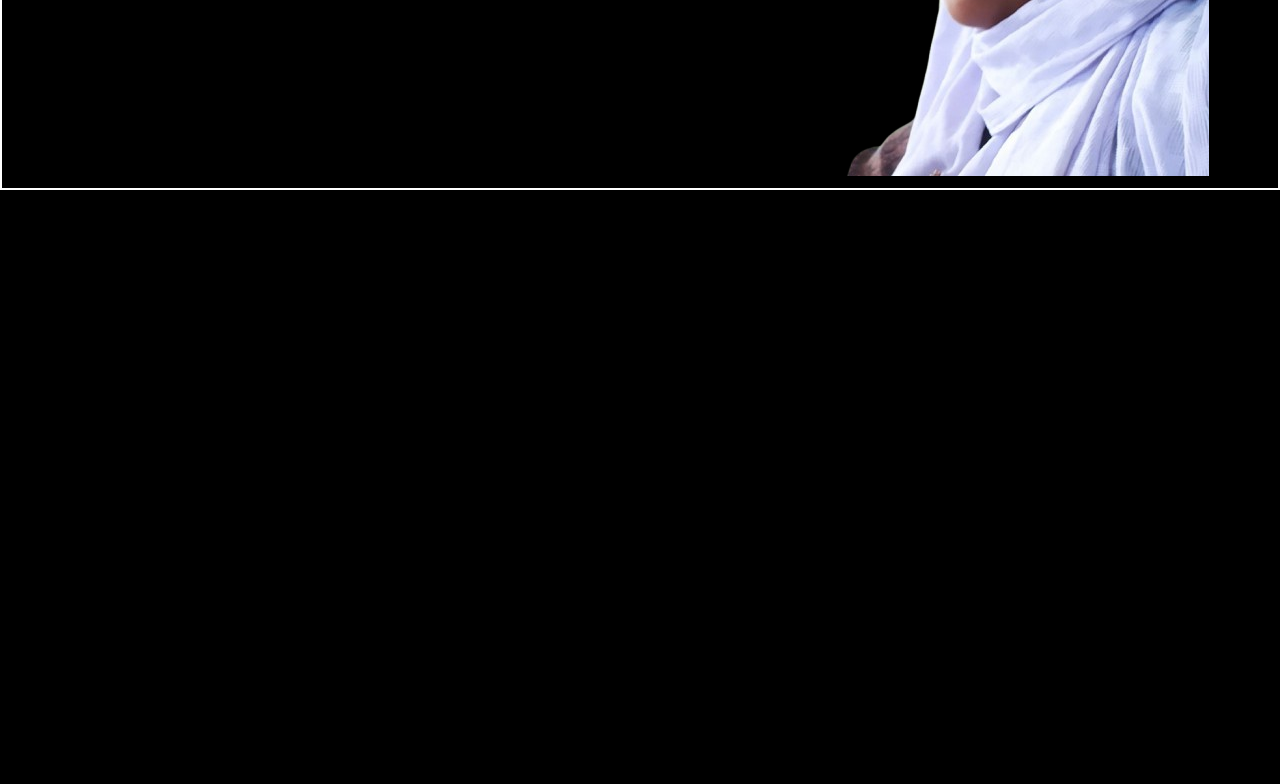
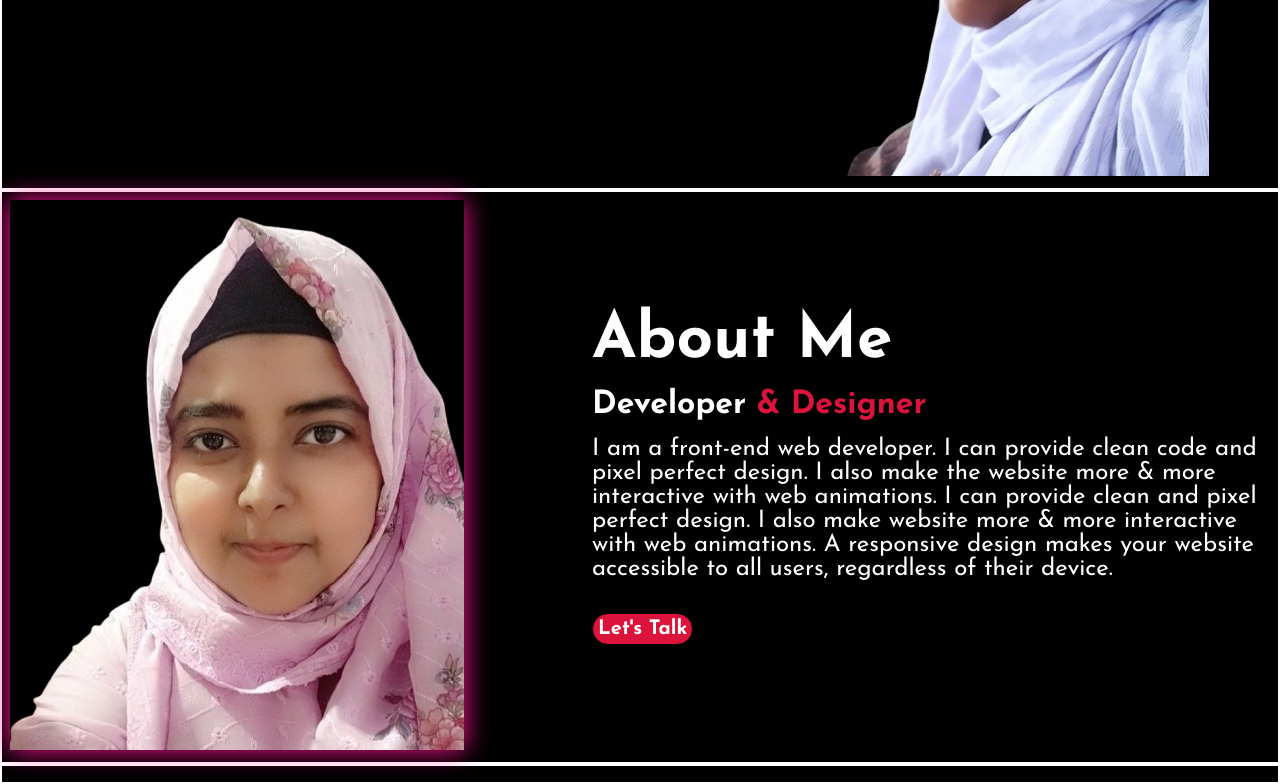
Before and after one commit to Nusrat-Jahan-Nodi/my-portfolio, a plain HTML site: page index.html in a window 1280 px wide. Shown: the part 483-1267 px from the top of the page. Before the commit the page ends 800 px from the top, so only its background shows below. Drawn offline with Linux system fonts and the light colour scheme.

Commit message:
third commit-completed about section

```diff
--- a/index.html
+++ b/index.html
@@ -58,6 +58,33 @@
                     </div>
                 </div>
          </section>
+
+         <!-- about section -->
+         <section id="about">
+                 <div class="container">
+                    <div class="about_img">
+                        <img class="img" src="images/nodi2.png" alt="about_img">
+                    </div>
+                    <div class="about_content">
+                        <h1>About Me</h1> <br>
+                        <h2>Developer <span>& Designer</span></h2> <br>
+                        <p>
+                            I am a front-end web developer. I can provide clean code and pixel perfect design. I also make the website more & more interactive with web animations. I can provide clean and pixel perfect design. I also make website more & more interactive with web animations. A responsive design makes your website accessible to all users, regardless of their device.
+                        </p> <br> <br>
+                        <div class="btn">
+                            <button class="talk_btn">Let's Talk</button>
+                        </div>
+                    </div>
+                 </div>
+         </section>
+
+         <!-- service section -->
+          <section id="service">
+             <div class="container">
+
+             </div>
+          </section>
+
      </main>
      <!-- Main End -->
 
--- a/style.css
+++ b/style.css
@@ -40,7 +40,7 @@ nav .container{
     color: crimson;
     font-weight:800;
     font-size: 1.5rem;
-    transition: 0.5s ease-in-out;
+    transition: 0.3s ease-in-out;
 }
 .nav_logo:hover{
     color: white;
@@ -55,7 +55,7 @@ nav .container{
     margin: 0.5rem;
     border-top: 1px solid transparent;
     border-bottom: 1px solid transparent;
-    transition: 0.5s ease-in-out;
+    transition: 0.3s ease-in-out;
 }
 .nav_links a:hover{
     color: crimson;
@@ -71,7 +71,7 @@ nav .container{
     background-color: crimson;
     padding: 15px;
     border-radius: 20px;
-    transition: 0.5s ease-in-out;
+    transition: 0.3s ease-in-out;
     cursor: pointer;
 }
 .subscribe_btn:hover{
@@ -132,7 +132,7 @@ input:hover{
     background-color: crimson;
     padding: 5px;
     /* border-radius: 25px; */
-    transition: 0.5s ease-in-out;
+    transition: 0.3s ease-in-out;
     cursor: pointer;
 }
 .start_btn:hover{
@@ -140,3 +140,61 @@ input:hover{
     color: crimson;
     box-shadow: 0 0 25px blue;
 }
+
+
+
+
+
+/* about */
+
+#about .container{
+    display: flex;
+    align-items: center;
+    gap: 8rem;
+}
+
+.img{
+    box-shadow: 0 0 25px deeppink;
+}
+
+.about_content h1{
+     font-size: 4rem;
+}
+.about_content h2{
+    font-size: 2rem;
+}
+.about_content p{
+    font-size: 1.5rem;
+}
+.talk_btn{
+    border: 1px solid black;
+    font-size: 1.25rem;
+    font-weight: 700;
+    color: white;
+    background-color: crimson;
+    padding: 5px;
+    border-radius: 25px;
+    transition: 0.3s ease-in-out;
+    cursor: pointer;
+}
+.talk_btn:hover{
+    background-color: black;
+    color: crimson;
+    box-shadow: 0 0 25px blue;
+}
+
+
+
+
+
+/* media query */
+
+@media screen and (max-width: 321px) {
+    #hero .container{
+        flex-direction: column;
+        gap: 4rem;
+    }
+     .hero_img{
+        width: 30%;
+    }
+}
```
